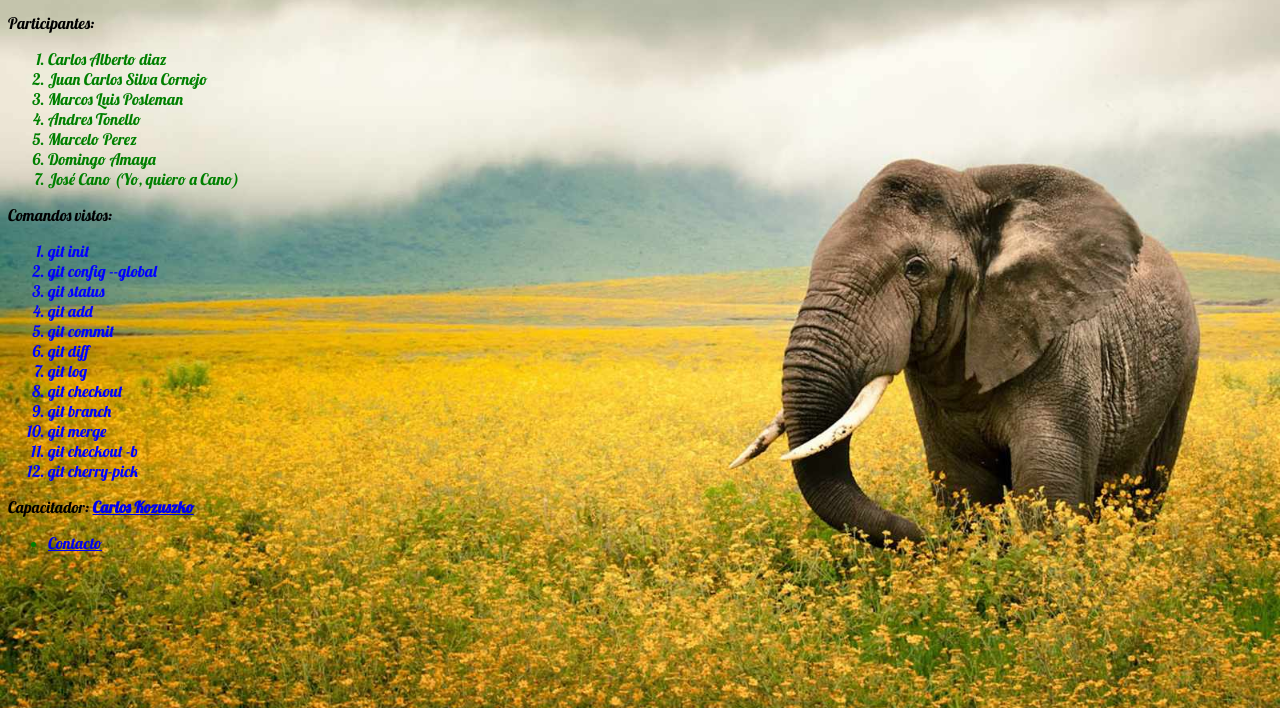
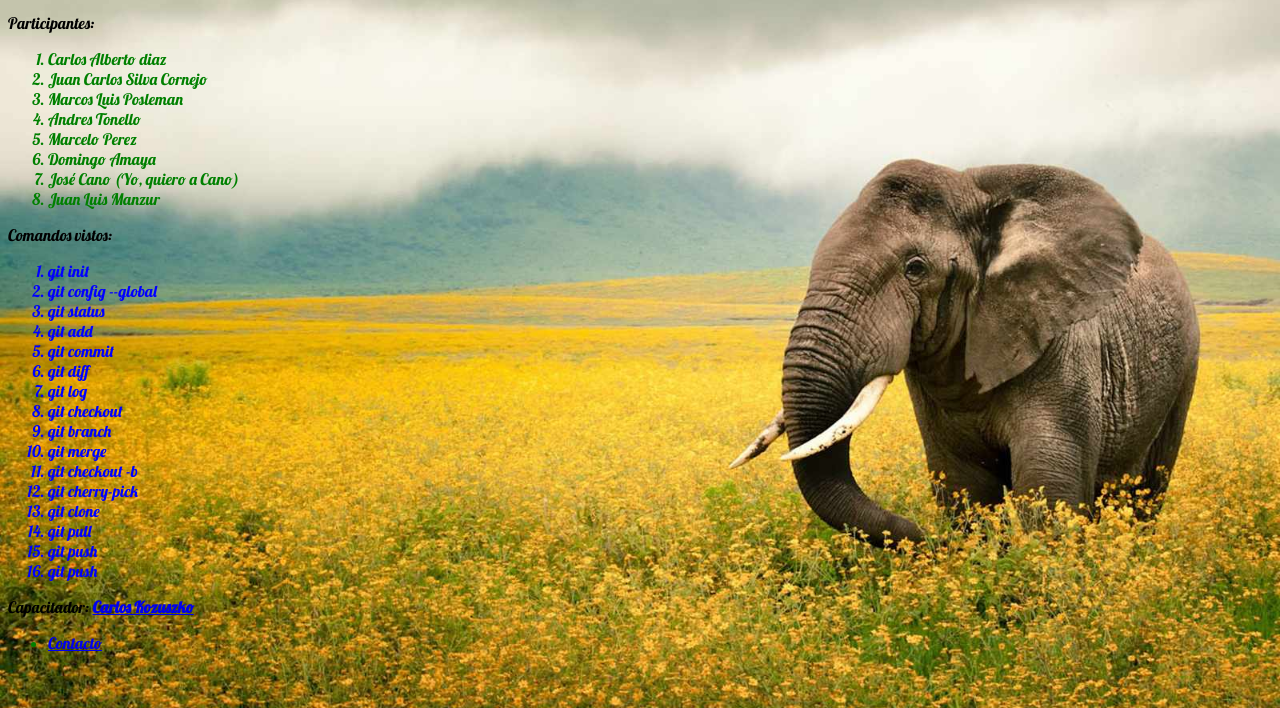
Before and after one commit to ckozus/training-git-june, a plain HTML site: page index.html in a window 1280 px wide. Shown: the part 92-800 px from the top of the page. Drawn offline with Linux system fonts and the light colour scheme.

Commit message:
Agregando a manzur, cambiando titulo, agregando ultimos comandos vistos.

```diff
--- a/index.html
+++ b/index.html
@@ -1,7 +1,7 @@
 <html>
 <head>
   <meta charset="utf-8">
-  <title>Curso Introducción a Git y Github.com</title>
+  <title>Curso Introducción a Git y Github.com :: Insignia SRL :: Segunda Clase</title>
   <link rel="stylesheet" type="text/css" href="estilos.css">
   <link rel="stylesheet" type="text/css" href="http://fonts.googleapis.com/css?family=Lobster">
 </head>
@@ -21,6 +21,7 @@
     <li>Marcelo Perez</li>
     <li>Domingo Amaya</li>
     <li>José Cano (Yo, quiero a Cano)</li>
+    <li>Juan Luis Manzur</li>
   </ul>
 
   <p>Comandos vistos:</p>
@@ -38,6 +39,10 @@
     <li>git merge</li>
     <li>git checkout -b</li>
     <li>git cherry-pick</li>
+    <li>git clone</li>
+    <li>git pull</li>
+    <li>git push</li>
+    <li>git push</li>
   </ul>
 
   <p>Capacitador: <b><a href="http://github.com/ckozus" target="_blank">Carlos Kozuszko</a></b></p>
```
